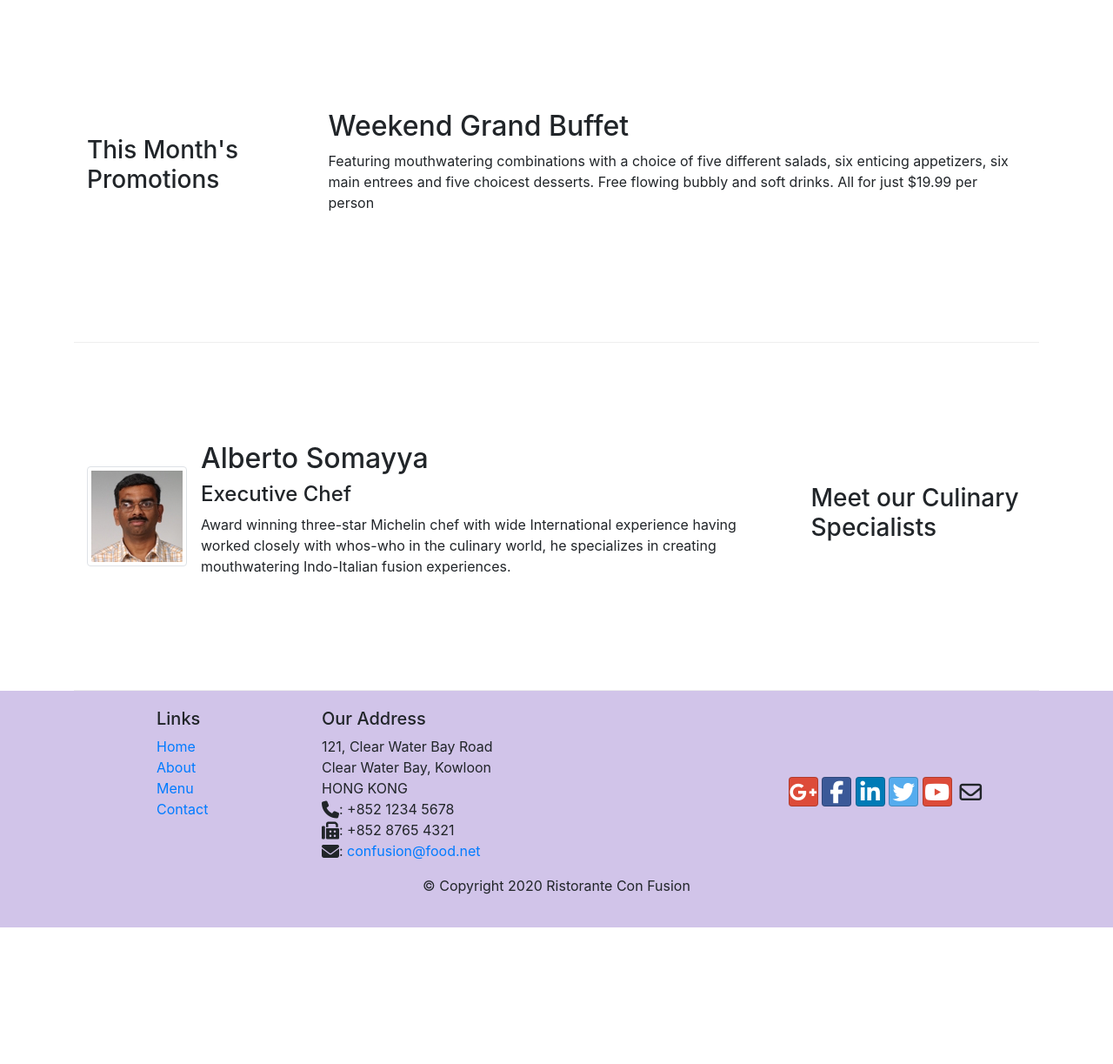
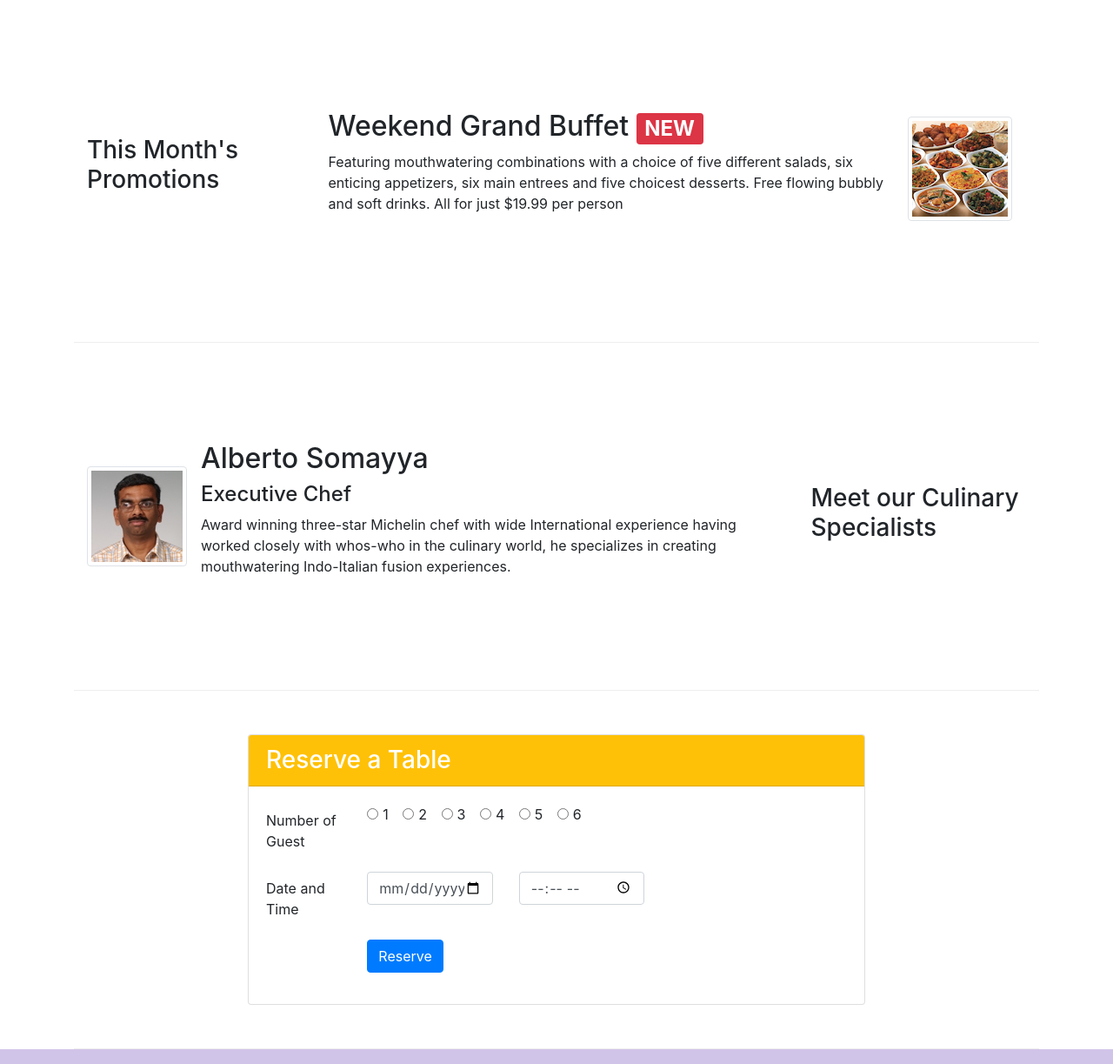
Before and after one commit to jramirez18/RistoranteConFusion, a plain HTML site: page index.html in a window 1280 px wide. Shown: the part 740-1963 px from the top of the page at 87% size. Before the commit the page ends 1806 px from the top, so only its background shows below. Drawn offline with nearby package versions, Linux system fonts and the light colour scheme.

Commit message:
Tasks Asigment 2

```diff
--- a/index.html
+++ b/index.html
@@ -53,9 +53,12 @@
                         Our lipsmacking creations will tickle your culinary senses!</p>
                 </div>
                 <!--agregamos el LOGO de la pagina y agregue el align-->
-                <div class="col-12 col-sm  align-self-center">
-                    <!--AGREGAMOS LA IMAGENy agregue un class img-fluid-->
+                <div class="col-12 col-sm-3  align-self-center">
+                    <!--AGREGAMOS LA IMAGENy agregue un class img-fluid, el btn-block ocupa todo el ancho del bloque-->
                     <img src="img/logo.png" class="img-fluid">
+                </div>
+                <div class="col-12 col-sm-3  align-self-center">
+                    <button type="submit" class="btn btn-warning btn-block">Reserve Table</button>
                 </div>
             </div>
         </div>
@@ -95,10 +98,18 @@
                 <h3>This Month's Promotions</h3>
             </div>
             <div class="col col-sm col-md">
-                <h2>Weekend Grand Buffet</h2>
-                <p>Featuring mouthwatering combinations with a choice of five different salads, six enticing appetizers,
-                    six main entrees and five choicest desserts. Free flowing bubbly and soft drinks. All for just
-                    $19.99 per person </p>
+                <div class="media">
+                    <div class="media-body">
+                        <h2>Weekend Grand Buffet <span class="badge badge-danger">NEW</span></h2>
+                        <p class="d-none d-sm-block">Featuring mouthwatering combinations with a choice of five
+                            different salads, six enticing
+                            appetizers,
+                            six main entrees and five choicest desserts. Free flowing bubbly and soft drinks. All for
+                            just
+                            $19.99 per person </p>
+                    </div>
+                    <img class="d-flex mr-3 img-thumbnail align-self-center" src="img/buffet.png" alt="buffet">
+                </div>
             </div>
         </div>
 
@@ -121,6 +132,74 @@
                 </div>
             </div>
         </div>
+
+        <!--TASK 1...WEEK2-->
+        <div class="row row-content justify-content-center">
+            <div class="col-xs-12 col-sm-8  col-xl-8">
+                <div class="card">
+                    <h3 class="card-header bg-warning text-white">Reserve a Table</h3>
+                    <div class="card-body">
+                        <form>
+                            <div class="form-group row">
+                                <label for="numberGuest" class="col-xs-12 col-sm-2  col-xl-2 col-form-label">Number of
+                                    Guest</label>
+                                <div class="col-xs-12 col-sm-6  col-xl-6">
+                                    <div class="form-check form-check-inline">
+                                        <input class="form-check-input" type="radio" name="inlineRadioOptions"
+                                            id="inlineRadio1" value="option1">
+                                        <label class="form-check-label" for="inlineRadio1">1</label>
+                                    </div>
+                                    <div class="form-check form-check-inline">
+                                        <input class="form-check-input" type="radio" name="inlineRadioOptions"
+                                            id="inlineRadio2" value="option2">
+                                        <label class="form-check-label" for="inlineRadio2">2</label>
+                                    </div>
+                                    <div class="form-check form-check-inline">
+                                        <input class="form-check-input" type="radio" name="inlineRadioOptions"
+                                            id="inlineRadio3" value="option3">
+                                        <label class="form-check-label" for="inlineRadio3">3</label>
+                                    </div>
+                                    <div class="form-check form-check-inline">
+                                        <input class="form-check-input" type="radio" name="inlineRadioOptions"
+                                            id="inlineRadio4" value="option4">
+                                        <label class="form-check-label" for="inlineRadio4">4</label>
+                                    </div>
+                                    <div class="form-check form-check-inline">
+                                        <input class="form-check-input" type="radio" name="inlineRadioOptions"
+                                            id="inlineRadio5" value="option5">
+                                        <label class="form-check-label" for="inlineRadio5">5</label>
+                                    </div>
+                                    <div class="form-check form-check-inline">
+                                        <input class="form-check-input" type="radio" name="inlineRadioOptions"
+                                            id="inlineRadio6" value="option6">
+                                        <label class="form-check-label" for="inlineRadio6">6</label>
+                                    </div>
+                                </div>
+                            </div>
+                            <div class="form-group row">
+                                <label for="numberGuest" class="col-xs-12 col-sm-2  col-xl-2 col-form-label">Date and
+                                    Time</label>
+
+                                <div class="col-xs-12 col-sm-3 col-xl-3">
+                                    <input type="date" class="form-control" id="date" name="date" placeholder="Date">
+                                </div>
+                                <div class="col-xs-12 col-sm-3 col-xl-3">
+                                    <input type="time" class="form-control" id="time" name="time" placeholder="Time">
+                                </div>
+                            </div>
+
+                            <div class="form-group row">
+                                <div class="offset-sm-2 col-xs-12 col-sm-3 col-xl-3">
+                                    <button type="submit" class="btn btn-primary">Reserve</button>
+                                </div>
+                            </div>
+                    </div>
+                    </form>
+                </div>
+            </div>
+
+        </div>
+        <!--TERMINA CONTAINER-->
     </div>
     <!-- AHORA CREAMOS UN FOOTER, AGREGAMOS LA CLASE CONTAINER Y LA ROW-->
     <!-- aca el footer contiene 2 ROWS-->
```
